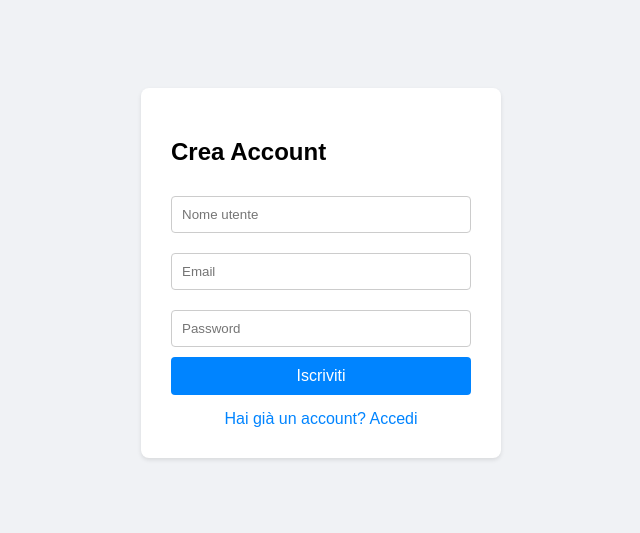
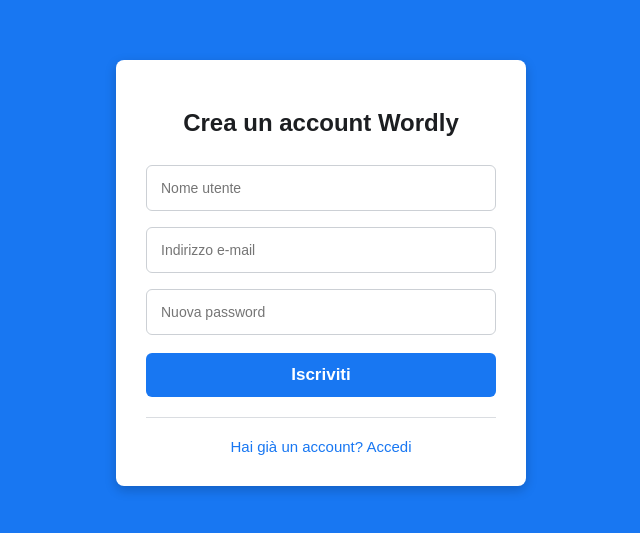
Before and after one commit to channeltv/wordly, a website: page index.html in a window 1280 px wide. Shown: the part 127-660 px from the top of the page, without its empty margins (319-959 px from the left). Drawn offline with Linux system fonts and the light colour scheme.

Commit message:
Ripristinato sfondo blu stile Facebook

```diff
--- a/index.html
+++ b/index.html
@@ -4,25 +4,27 @@
     <meta charset="UTF-8">
     <title>Wordly - Registrazione</title>
     <style>
-        body { font-family: sans-serif; background: #f0f2f5; display: flex; justify-content: center; align-items: center; height: 100vh; margin: 0; }
-        .container { background: white; padding: 30px; border-radius: 8px; box-shadow: 0 2px 4px rgba(0,0,0,0.1); width: 300px; }
-        input { width: 100%; padding: 10px; margin: 10px 0; border: 1px solid #ccc; border-radius: 4px; box-sizing: border-box; }
-        button { width: 100%; padding: 10px; background: #0084ff; color: white; border: none; border-radius: 4px; cursor: pointer; font-size: 16px; }
-        button:hover { background: #006bce; }
-        .link { text-align: center; margin-top: 15px; }
-        .link a { color: #0084ff; text-decoration: none; }
+        body { font-family: sans-serif; background-color: #1877f2; display: flex; justify-content: center; align-items: center; height: 100vh; margin: 0; }
+        .container { background: white; padding: 30px; border-radius: 8px; box-shadow: 0 4px 12px rgba(0,0,0,0.2); width: 350px; text-align: center; }
+        h2 { color: #1c1e21; margin-bottom: 20px; font-size: 24px; }
+        input { width: 100%; padding: 14px; margin: 8px 0; border: 1px solid #ccd0d5; border-radius: 6px; box-sizing: border-box; font-size: 14px; }
+        input:focus { border-color: #1877f2; outline: none; }
+        button { width: 100%; padding: 12px; background: #1877f2; color: white; border: none; border-radius: 6px; cursor: pointer; font-size: 17px; font-weight: bold; margin-top: 10px; }
+        button:hover { background: #166fe5; }
+        .link { text-align: center; margin-top: 20px; border-top: 1px solid #dadde1; padding-top: 20px; }
+        .link a { color: #1877f2; text-decoration: none; font-size: 15px; }
+        .link a:hover { text-decoration: underline; }
     </style>
 </head>
 <body>
     <div class="container">
-        <h2>Crea Account</h2>
+        <h2>Crea un account Wordly</h2>
         <form id="registerForm">
             <input type="text" id="username" placeholder="Nome utente" required>
-            <input type="email" id="email" placeholder="Email" required>
-            <input type="password" id="password" placeholder="Password" required>
+            <input type="email" id="email" placeholder="Indirizzo e-mail" required>
+            <input type="password" id="password" placeholder="Nuova password" required>
             <button type="submit">Iscriviti</button>
         </form>
-        <div id="message" style="margin-top:10px; color:red;"></div>
         <div class="link"><a href="/login.html">Hai già un account? Accedi</a></div>
     </div>
 
@@ -32,7 +34,6 @@
             const username = document.getElementById("username").value.trim();
             const email = document.getElementById("email").value.trim();
             const password = document.getElementById("password").value;
-            const messageDiv = document.getElementById("message");
 
             try {
                 const response = await fetch("/api/register", {
@@ -41,12 +42,15 @@
                     body: JSON.stringify({ username, email, password })
                 });
                 const data = await response.json();
-                alert(data.message || data.error);
+
                 if (response.ok) {
+                    alert("Registrazione completata con successo!");
                     window.location.href = "/login.html";
+                } else {
+                    alert(data.error || "Errore durante la registrazione");
                 }
             } catch (err) {
-                alert("Errore di rete: " + err.message);
+                alert("Errore di rete: impossibile connettersi al server.");
             }
         });
     </script>
```
